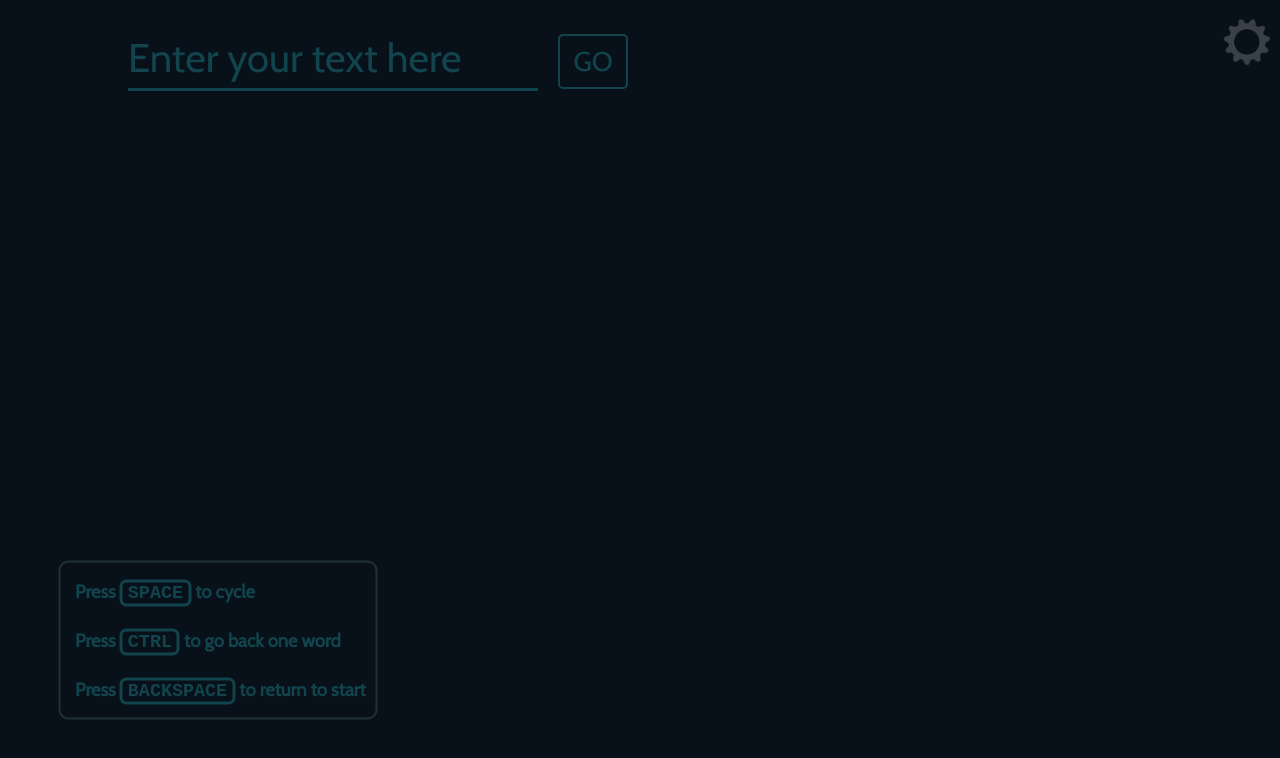
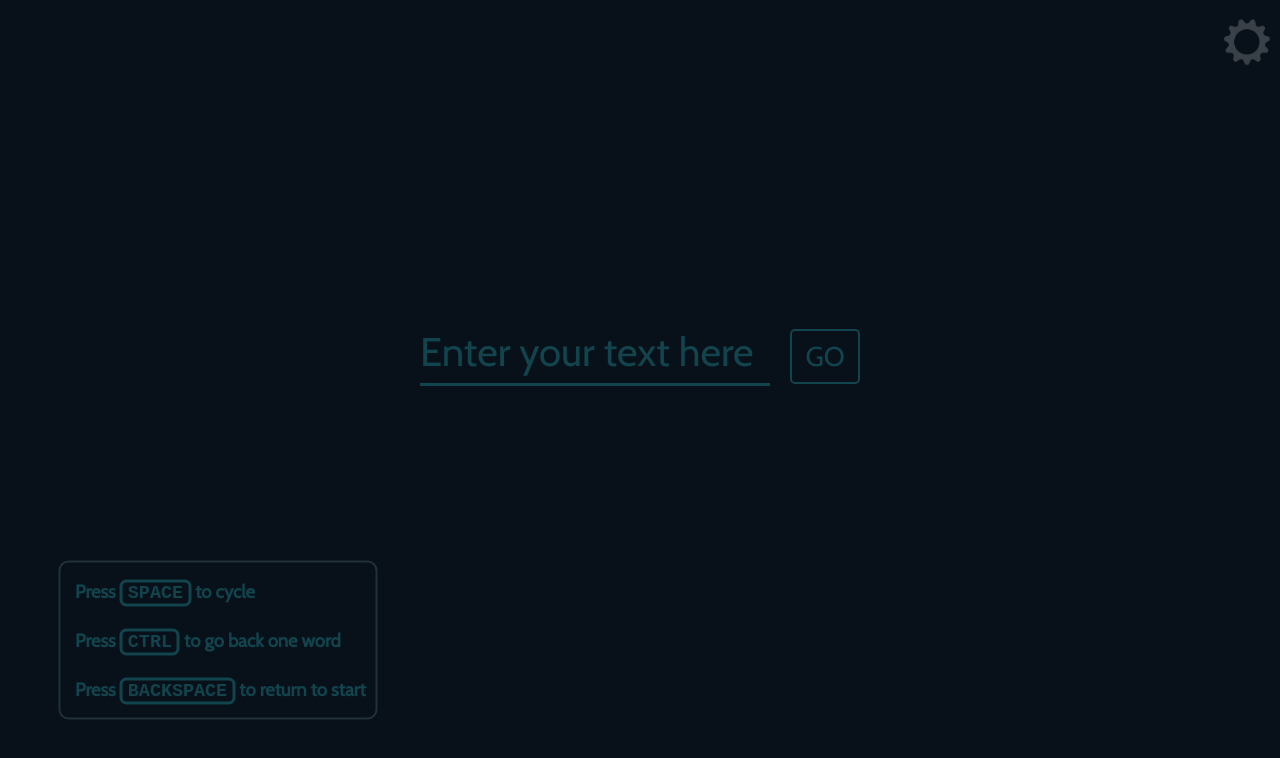
Before and after one commit to engine20/how-to-read-fast, a React (Create React App) app: page / in a window 1280 px wide. Shown: the top 758 px of the page. Built offline with nearby package versions, Linux system fonts and the light colour scheme.

Commit message:
Simplified input field css

```diff
--- a/src/components/generic/Inputfield.js
+++ b/src/components/generic/Inputfield.js
@@ -3,68 +3,50 @@ import { SetSetting, GetSetting } from "../Settings";
 import { css, cx } from "@emotion/css";
 
 const Inputfield = ({ handleSubmit, input, setinput }) => {
-  const [hidelable, sethidelable] = useState(false);
-  const lable = (arg) => {
-    if (input !== "") {
-      arg = false;
-    }
-    sethidelable(arg);
-  };
   return (
-    <form
+    <div
       className={css`
-        position: relative;
-        padding: 15px 0 0;
-        margin-top: 10px;
-        margin-left: 10%;
-        width: 50%;
+        position: absolute;
+        top: 40%;
+        left: 50%;
+        transform: translate(-50%);
       `}
-      onSubmit={handleSubmit}
     >
+      <form onSubmit={handleSubmit}>
         <input
           type="input"
           name="text"
           id="text"
-        placeholder="Enter your text here"
+          // placeholder="Enter your text here"
           autoComplete="off"
           required
           tabIndex="0"
-        onFocus={() => lable(false)}
-        onBlur={() => lable(true)}
           value={input}
           onChange={(e) => setinput(e.target.value)}
           className={css`
-          width: 100%;
             border: 0;
             border-bottom: 3px solid ${GetSetting("theme").get("texttertiary")};
             outline: 0;
-          font-size: 3rem;
             color: ${GetSetting("theme").get("textprimary")};
             padding: 7px 0;
             background: transparent;
             font-family: "Cabin", sans-serif;
             font-size: 2.5rem;
-          width: 410px;
+            width: 350px;
             transition: 0.2s;
             &:focus {
               border-bottom: 3px solid ${GetSetting("theme").get("textprimary")};
               width: 850px;
             }
-          ::placeholder {
-            color: ${GetSetting("theme").get("texttertiary")};
-            visibility: ${!hidelable ? "hidden" : "visible"};
-            transition: visibility 0.22s
-              ${!hidelable ? "step-start" : "step-end"};
-          }
 
             &:required,
             &:invalid + #Inputlable {
-            top: 28%;
+              top: 0.45rem;
               font-size: 2.5rem;
             }
 
             &:focus + #Inputlable {
-            top: 0;
+              top: -0.8rem;
               font-size: 1rem;
             }
           `}
@@ -73,11 +55,10 @@ const Inputfield = ({ handleSubmit, input, setinput }) => {
           id="Inputlable"
           htmlFor="text"
           className={css`
-          visibility: ${hidelable ? "hidden" : "visible"};
-          user-select: none;
             font-family: "Cabin", sans-serif;
             position: absolute;
-          top: 0;
+            top: -0.8rem;
+            cursor: text;
             display: block;
             font-size: 1rem;
             color: ${GetSetting("theme").get("texttertiary")};
@@ -97,7 +78,7 @@ const Inputfield = ({ handleSubmit, input, setinput }) => {
             font-size: 1.7rem;
             border-color: ${GetSetting("theme").get("texttertiary")};
             border-radius: 5px;
-          border-style: double;
+            border-style: solid;
             background-color: transparent;
             margin-left: 20px;
             height: 55px;
@@ -110,6 +91,7 @@ const Inputfield = ({ handleSubmit, input, setinput }) => {
           `}
         />
       </form>
+    </div>
   );
 };
 
```
Lines whose indentation alone changed are shown as unchanged.
